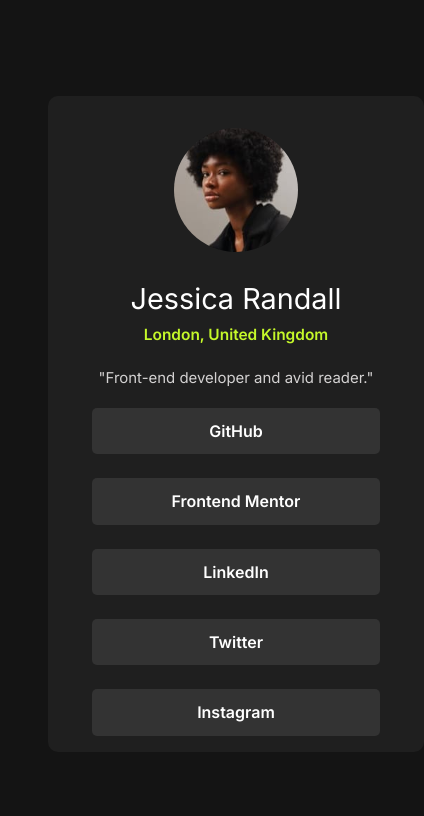
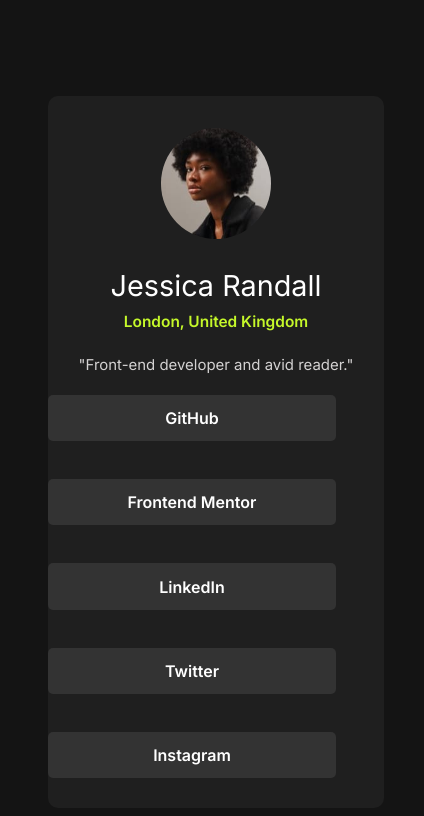
Before and after one commit to VincinChristmas/SocialLinksProfile, a plain HTML site: page index.html in a window 390 px wide. Shown: the whole page, 424 px wide, since content can reach past the window. Drawn offline with Linux system fonts and the light colour scheme.

Commit message:
made the final change

```diff
--- a/assests/stylesheets/main.css
+++ b/assests/stylesheets/main.css
@@ -48,6 +48,7 @@
 
   a {
     text-decoration: none;
+    color: hsl(0, 0%, 100%);
   }
 
 
@@ -115,17 +116,16 @@
 
   /****** BUTTONS CSS ******/
 
+
   .list {
-    display: block;
-    margin: 0 auto;
     background: hsl(0, 0%, 20%);
-    color: hsl(0, 0%, 100%);
     font-weight: 600;
     font-size: 1rem;
     width: 18rem;
     padding: 0.7rem;
     border-radius: 5px;
     list-style: none;
+    margin-bottom: 0.875rem;
   }
 
   .list:hover {
@@ -135,16 +135,8 @@
   }
 
 
-
-  @media screen and (max-width:48rem) {
-    .intro {
-        width:23.5rem
-    }
+.listHome {
+    display: block;
+    margin: 0 auto;
+    margin-left: -0.8rem;
 }
-
-@media screen and (max-width:23.438rem)
-{
-    .intro{
-        width:20.438rem;padding:1.5rem
-    }
-}
```
